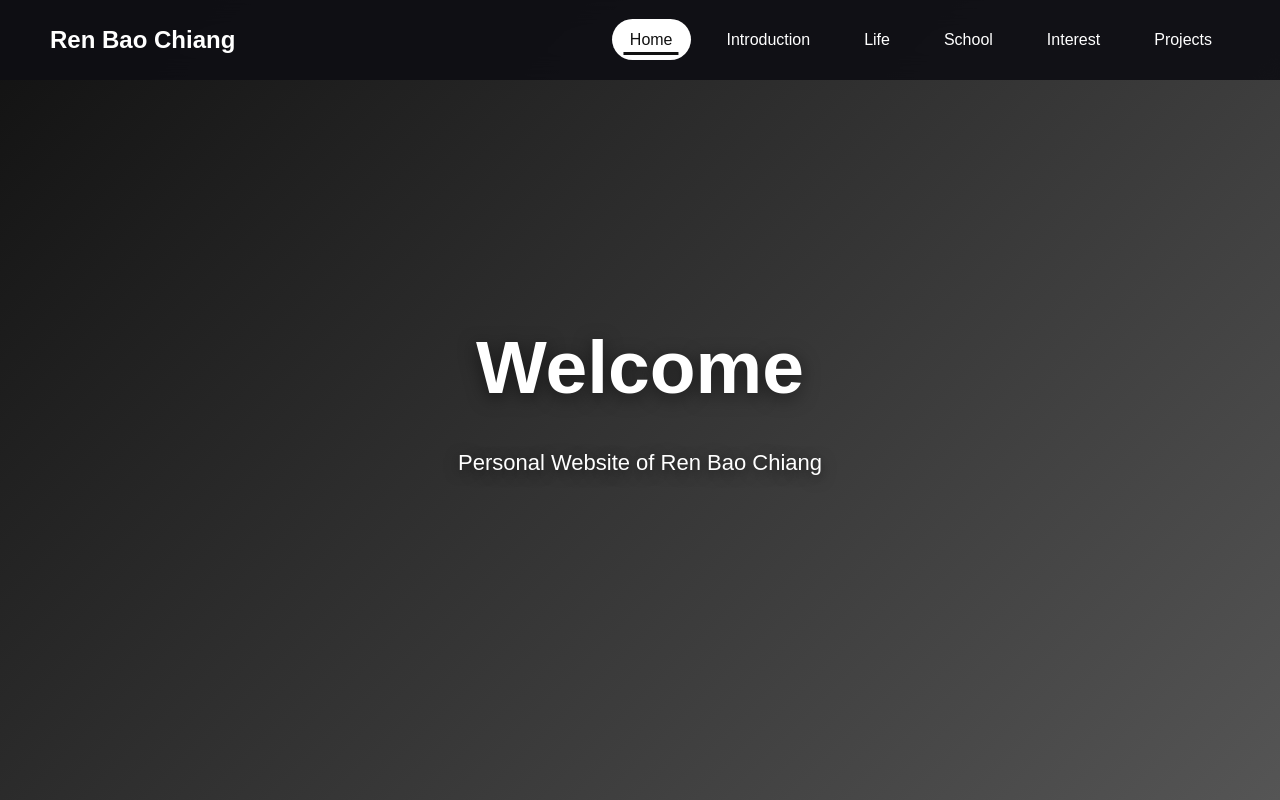
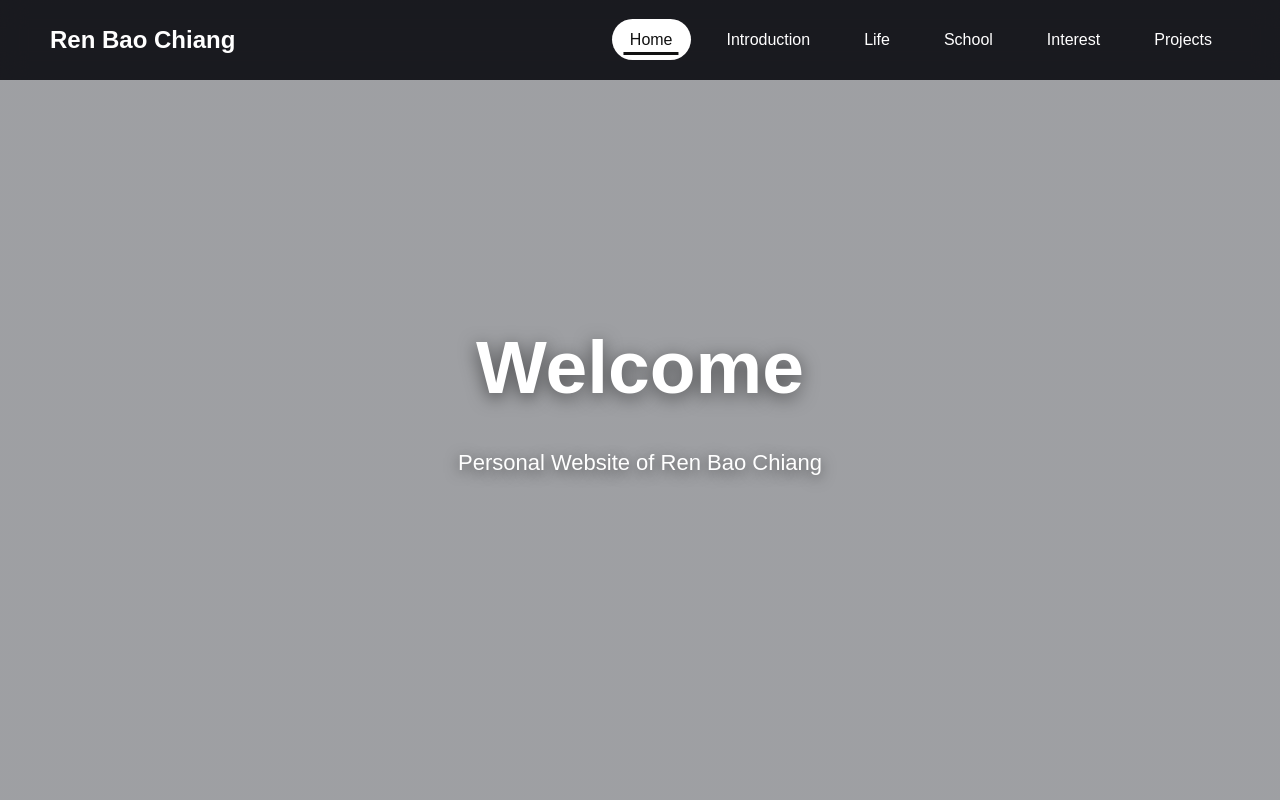
Before and after one commit to chiangchiangchiangchiang1001-svg/chiangchiangchiangchiang1001.github.io, a plain HTML site: page index.html in a window 1280 px wide. Shown: the top 800 px of the page. Drawn offline with Linux system fonts and the light colour scheme.

Commit message:
Update style.css

```diff
--- a/style.css
+++ b/style.css
@@ -12,8 +12,7 @@ body{font-family:Arial,Helvetica,sans-serif;background:#f3f5fa;color:#222;animat
 .nav-links a:hover{transform:translateY(-4px)}
 .nav-links .active{background:white;color:#111}
 .nav-links .active::after{background:#111;width:70%}
-.hero{height:100vh;display:flex;flex-direction:column;justify-content:center;align-items:center;text-align:center;background:linear-gradient(135deg,#111,#555);color:white;padding:30px}
-.home .hero{background-image:linear-gradient(rgba(0,0,0,.35),rgba(0,0,0,.35)),url("backgrounder.jpeg");background-size:cover;background-position:center;background-repeat:no-repeat}
+.hero{height:100vh;display:flex;flex-direction:column;justify-content:center;align-items:center;text-align:center;background:linear-gradient(rgba(0,0,0,.35),rgba(0,0,0,.35)),url("backgrounder.jpeg") center/cover no-repeat;color:white;padding:30px}
 .hero h1{font-size:75px;text-shadow:0 4px 18px rgba(0,0,0,.55)}
 .hero p{font-size:22px;margin-top:20px;text-shadow:0 3px 14px rgba(0,0,0,.55)}
 .container{max-width:1000px;margin:auto;padding-top:130px;padding-bottom:80px}
```
